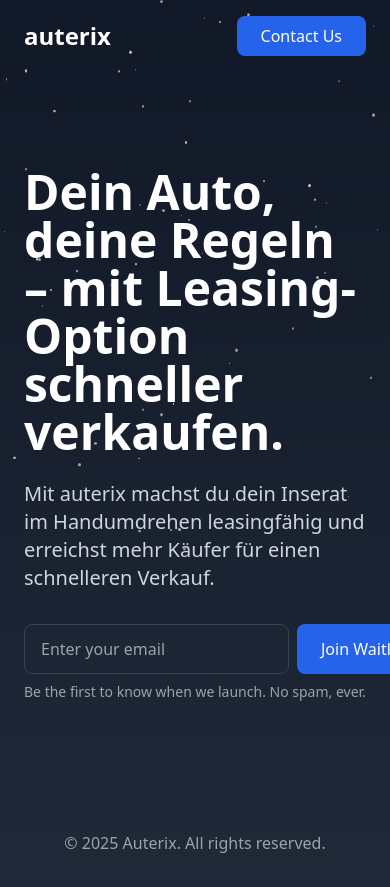
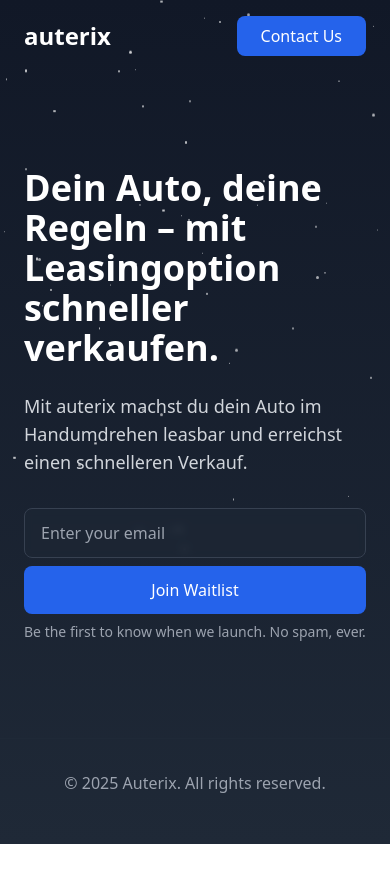
Before and after one commit to dackelpapafranz/auterix-stealth, a Next.js app: page / in a window 390 px wide. After the commit the page ends 844 px from the top, so only its background shows below. Built offline with nearby package versions, Linux system fonts and the light colour scheme.

Commit message:
Update page.js

```diff
--- a/app/page.js
+++ b/app/page.js
@@ -90,14 +90,14 @@ const LandingPage = () => {
 
         <section className="container mx-auto px-6 py-24">
           <div className="max-w-3xl">
-            <h1 className="text-5xl font-bold mb-6">
-              Dein Auto, deine Regeln – mit Leasing-Option schneller verkaufen.
+            <h1 className="text-4xl md:text-5xl font-bold mb-6">
+              Dein Auto, deine Regeln – mit Leasingoption schneller verkaufen.
             </h1>
-            <p className="text-xl text-gray-300 mb-8">
-              Mit auterix machst du dein Inserat im Handumdrehen leasingfähig und erreichst mehr Käufer für einen schnelleren Verkauf.
+            <p className="text-lg md:text-xl text-gray-300 mb-8">
+              Mit auterix machst du dein Auto im Handumdrehen leasbar und erreichst einen schnelleren Verkauf.
             </p>
-            <form onSubmit={handleSubmit} className="max-w-md">
-              <div className="flex gap-2">
+            <form onSubmit={handleSubmit} className="w-full max-w-md">
+              <div className="flex flex-col sm:flex-row gap-2">
                 <input
                   type="email"
                   placeholder="Enter your email"
```
